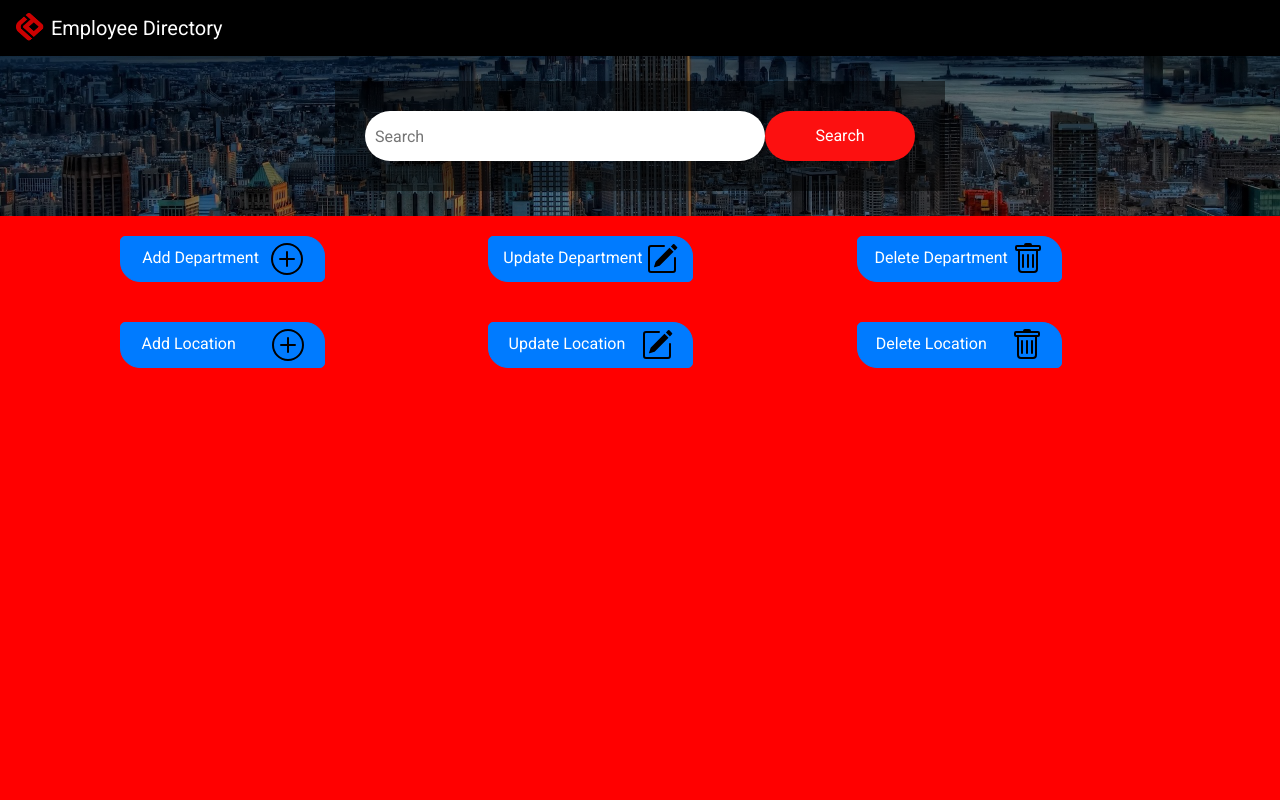
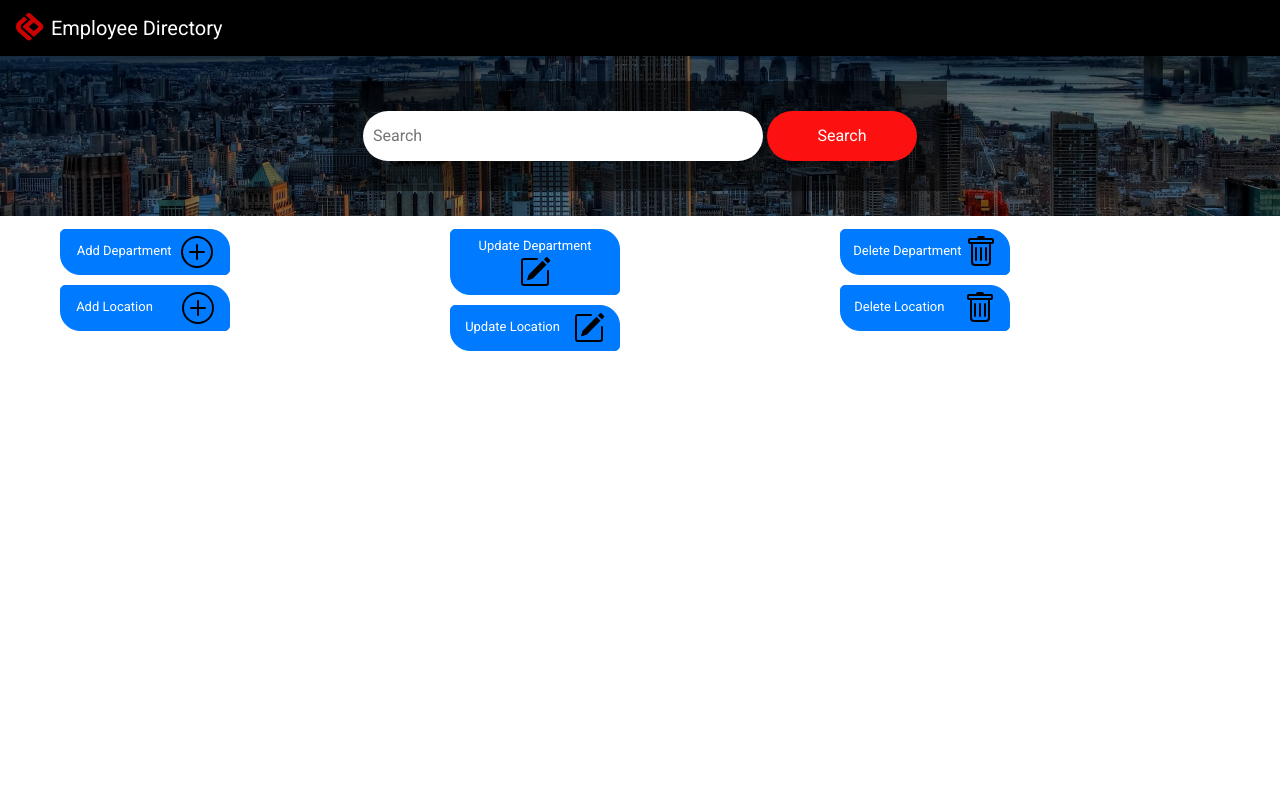
Before and after one commit to zarakhaliq/employeeDirectory, a PHP site: page /companydirectory/ in a window 1280 px wide. Run offline with PHP 8.4, Linux system fonts and the light colour scheme; data that the repository does not hold is empty; some libraries are stand-ins or nearby versions.

Commit message:
Update style.css

```diff
--- a/Bootstrap/bootstrap-4.5.2-dist/css/style.css
+++ b/Bootstrap/bootstrap-4.5.2-dist/css/style.css
@@ -7,8 +7,8 @@
 body {
   padding: 0;
   margin: 0;
-  background:red;
-  max-width:100%;
+  background:white;
+  width:100vw !important;
   overflow-x: hidden;
   font-family: 'Roboto', sans-serif;
 }
@@ -182,62 +78,86 @@ main{
   box-shadow: 0 0 20px 7px rgba(0,0,0,0.6);
 }
 
+#card{
+  display:flex;
+  flex-wrap:wrap;
+  width:100vw;
+
+  padding:0;
+  margin:0;
+}
+.cardsContainer{
+
+  width:100vw;
+  padding-left:0px;
+  margin:0;
+
+}
 
 #buttons{
-  margin-bottom: 20px;
-  padding-left:50px;
+  margin-bottom: 10px;
+  padding:0px;
+  margin-left:100px;
+  margin-top:10px;
+  display:flex;
 }
 
 .add{
-  margin:20px 0px;
-  width:205;
+  margin:5px 10px;
   border-radius:5px 20px 5px;
-
+  width:170;
+  font-size: small;
 }
 .add:hover{
   background:rgb(201, 0, 0);
   cursor:pointer;
 }
 .del{
-  margin:20px 0px;
+  margin:5px 10px;
   border-radius:5px 20px 5px;
-  width:205;
+  width:170;
+  font-size: small;
 }
 .del:hover{
   background:rgb(201, 0, 0);
   cursor:pointer;
 }
 .addLocation{
-  margin:20px 0px;
+  margin:5px 10px;
   border-radius:5px 20px 5px;
-  width:205;
+  width:170;
+  font-size: small;
 }
 .addLocation:hover{
   background:rgb(201, 0, 0);
   cursor:pointer;
 }
 .delLocation{
-  margin:20px 0px;
+  margin:5px 10px;
   border-radius:5px 20px 5px;
-  width:205;
+  width:170;
+  font-size: small;
+
 }
 .delLocation:hover{
   background:rgb(201, 0, 0);
   cursor:pointer;
 }
 .updateDepartment{
-  margin:20px 0px;
+  margin:5px 10px;
   border-radius:5px 20px 5px;
-  width:205;
+  width:170;
+  font-size: small;
 }
 .updateDepartment:hover{
   background:rgb(201, 0, 0);
   cursor:pointer;
 }
 .updateL{
-  margin:20px 0px;
+  margin:5px 10px;
   border-radius:5px 20px 5px;
-  width:205;
+  width:170;
+  font-size: small;
 }
 .updateL:hover{
   background:rgb(201, 0, 0);
@@ -250,26 +170,18 @@ main{
 
 }
 
-.row{
-  display:flex;
-  flex-wrap:wrap;
-  max-width:100vw;
-}
-.container{
-  display:flex;
-  flex-wrap:wrap;
-}
+
 .card-header{
-  background:black;
+  background:rgb(179, 8, 8);
   color:white;
   height:50;
-  border-bottom: solid red 2px;
+  border-bottom: solid white 2px;
   justify-content: center;
 }
 .card-footer{
-  background:black;
+  background:rgb(179, 8, 8);
   color:white;
-  border-top: solid red 2px;
+  border-top: solid white 2px;
   height:50;
 }
 
@@ -277,18 +189,250 @@ main{
   margin-right:10px;
 
 }
+i{
+  color:white;
+}
+
 a{
-  color:rgb(53, 52, 52);
+  color:white;
 }
+
 .emailIcon{
-  margin-right:3px;
+  margin-right:5px;
 }
 .id{
   font-weight: bold;
-  color:blue
+  display:none;
+}
+.dID{
+
+  display:none;
+}
+.L_ID{
+  display:none;
 }
 .myBtn{
   color:white;
   background:rgba(24,24,24);
 
 }
+#removeID{
+  display:none;
+}
+
+@media only screen and (max-width: 600px) {
+  .header {
+  width:100vw;
+  height:25vh;
+  }
+  .form-box{
+    width:90vw;
+
+  }
+  #searchBtn{
+    height:40px;
+    }
+  .search-field{
+      height:20px;
+      width:100px;
+    }
+
+
+}
+@media only screen and (min-width: 767px){
+  #buttons{
+    margin-bottom: 8px;
+    padding:0px;
+    margin-left:80px;
+    margin-right:0px;
+    margin-top:8px;
+  }
+
+}
+@media only screen and (min-width: 1024px){
+  #buttons{
+    margin-bottom: 8px;
+    padding:0px;
+    margin-left:50px;
+    margin-right:0px;
+    margin-top:8px;
+  }
+
+}
+@media only screen and (max-width: 767px) and (min-width:415px) {
+
+  .form-box{
+    width:90vw;
+
+  }
+  #searchBtn{
+  margin-top:10px;
+  }
+
+  .card{
+  width:16rem;
+  margin-left:40px;
+}
+.card-body{
+
+  height:150;
+}
+#buttons{
+  margin-bottom: 8px;
+  padding:0px;
+  margin-left:5px;
+  margin-right:0px;
+  margin-top:8px;
+}
+
+
+}
+@media only screen and (max-width: 415px ) and (min-width:360px){
+  .search-field{
+    height:30px !important;
+    font-size: medium;
+    border:none;
+    margin-top:5px;
+    outline:none;
+    width:400px;
+  }
+  .form-box{
+    width:90vw;
+    height:80px;
+    padding:20px !important;
+  }
+  #searchBtn{
+    margin-top:29px !important;
+    height:25px;
+    width:100px;
+    font-size: medium;
+    }
+    .header {
+      width:100vw;
+      height:22vh;
+      }
+
+.card{
+  width:16rem;
+  margin-left:60px;
+}
+.card-body{
+
+  height:150;
+}
+#buttons{
+  margin-bottom: 10px;
+  padding:0px;
+  margin-left:10px;
+  margin-top:10px;
+}
+
+}
+@media only screen and (max-width: 360px ){
+  .search-field{
+    height:30px !important;
+    font-size: medium;
+    border:none;
+    margin-top:5px;
+    outline:none;
+    width:250px;
+  }
+
+  .form-box{
+    width:280px;
+    height:60px;
+    padding:10px !important;
+
+  }
+
+  #searchBtn{
+  margin-top:18px !important;
+  height:25px;
+  width:100px;
+  font-size: small;
+  }
+
+
+  .card{
+    width:15rem;
+    margin-left:20px;
+  }
+  .card-body{
+
+    height:150;
+  }
+  .header {
+    width:100vw;
+    height:22vh;
+    }
+    #buttons{
+      margin-bottom: 10px;
+      padding:5px;
+      margin-left:20px;
+      margin-top:8px;
+    }
+    .add{
+      margin:5px 5px;
+      border-radius:5px 20px 5px;
+      width:135;
+      font-size: x-small;
+
+    }
+   .addIcon{
+    width:1rem !important;
+    height:1rem !important;
+   }
+   .deleteIcon{
+    width:1rem !important;
+    height:1rem !important;
+   }
+   .updateIcon{
+    width:1rem !important;
+    height:1rem !important;
+   }
+    .del{
+      margin:5px 5px;
+      border-radius:5px 20px 5px;
+      width:135;
+      font-size: x-small;
+    }
+
+    .addLocation{
+      margin:5px 5px;
+      border-radius:5px 20px 5px;
+      width:135;
+      font-size: x-small;
+    }
+
+    .delLocation{
+      margin:5px 5px;
+      border-radius:5px 20px 5px;
+      width:135;
+      font-size: x-small;
+
+    }
+
+    .updateDepartment{
+      margin:5px 5px;
+      border-radius:5px 20px 5px;
+      width:135;
+      font-size: x-small;
+    }
+
+    .updateL{
+      margin:5px 5px;
+      border-radius:5px 20px 5px;
+      width:135;
+      font-size: x-small;
+    }
+
+  }
+
+@media only screen and (max-width:280px){
+  #buttons{
+    margin-bottom: 10px;
+    padding:5px;
+    margin-left:5px;
+    margin-top:8px;
+  }
+}
```
Also changed, not shown: other parts of Bootstrap/bootstrap-4.5.2-dist/css/style.css (+5 -109 lines).
